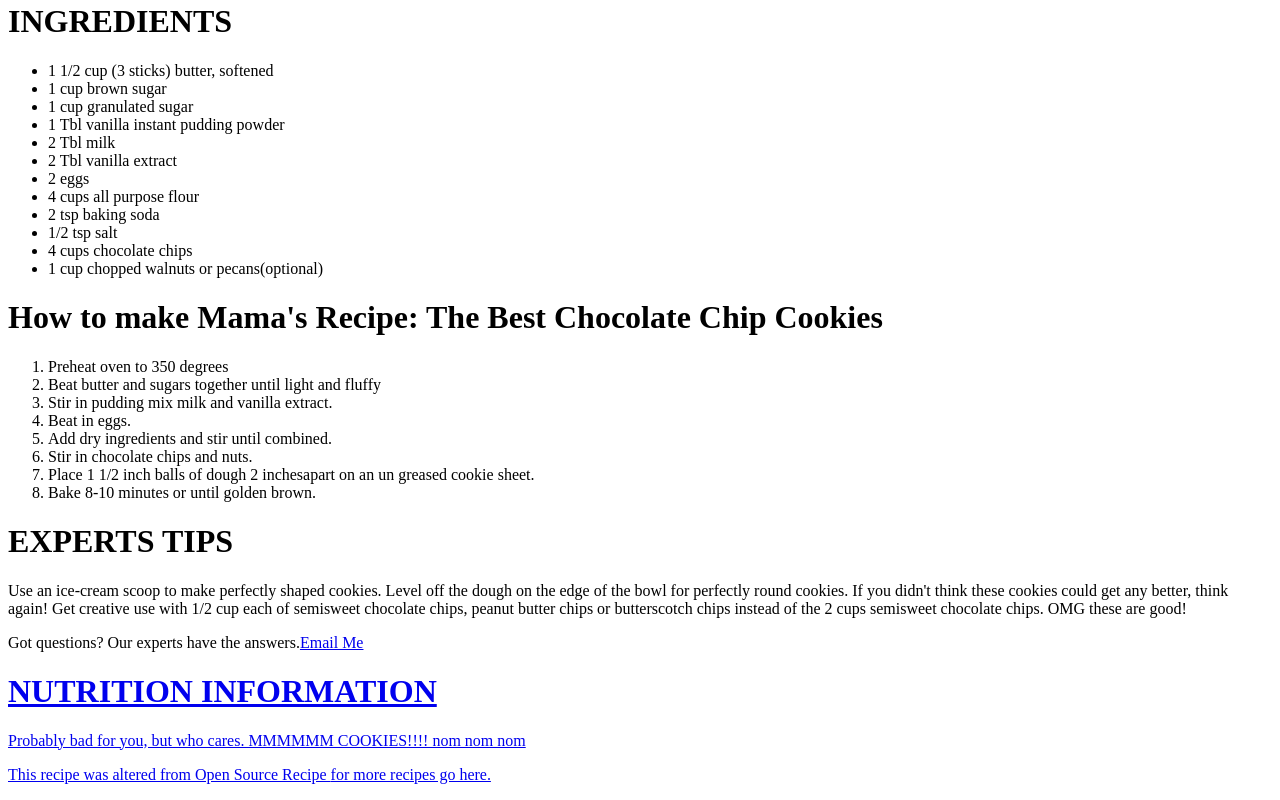
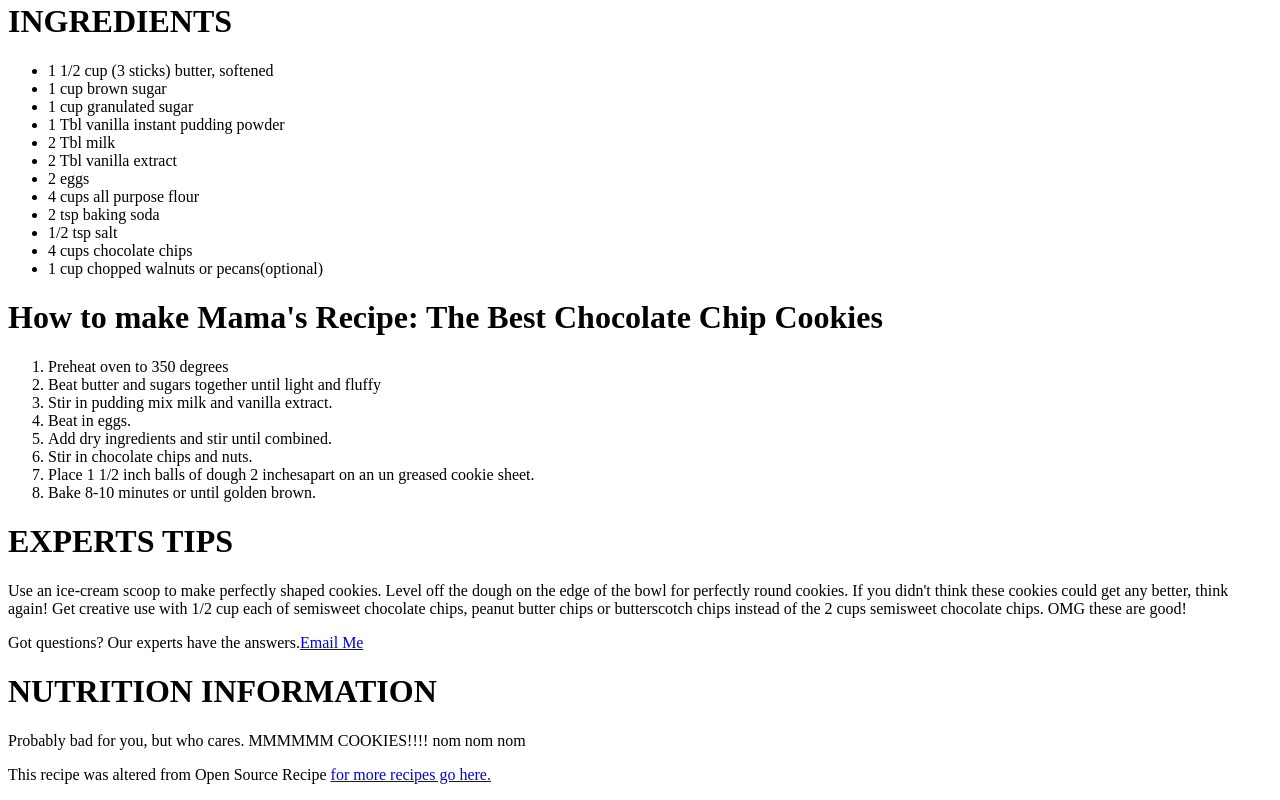
Before and after one commit to reneepawaroo/cookieWebsite, a plain HTML site: page index.html in a window 1280 px wide. Shown: the part 923-1723 px from the top of the page. Drawn offline with Linux system fonts and the light colour scheme.

Commit message:
Add files via upload

```diff
--- a/index.html
+++ b/index.html
@@ -65,7 +65,7 @@
 		<h1>EXPERTS TIPS</h1>
 		<p>Use an ice-cream scoop to make perfectly shaped cookies. Level off the dough on the edge of the bowl for perfectly round cookies. If you didn't think these cookies could get any better, think again! Get creative use with 1/2 cup each of semisweet chocolate chips, peanut butter chips or butterscotch chips instead of the 2 cups semisweet chocolate chips. OMG these are good!</p>
 
-		<p>Got questions? Our experts have the answers.<a href="mailto:reneepawaroo@gmail.com">Email Me</p>
+		<p>Got questions? Our experts have the answers.<a href="mailto:reneepawaroo@gmail.com">Email Me</a></p>
 
 
 		<h1>NUTRITION INFORMATION</h1>
```
